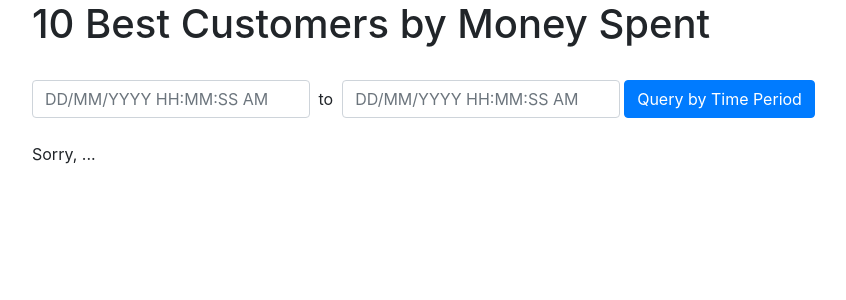
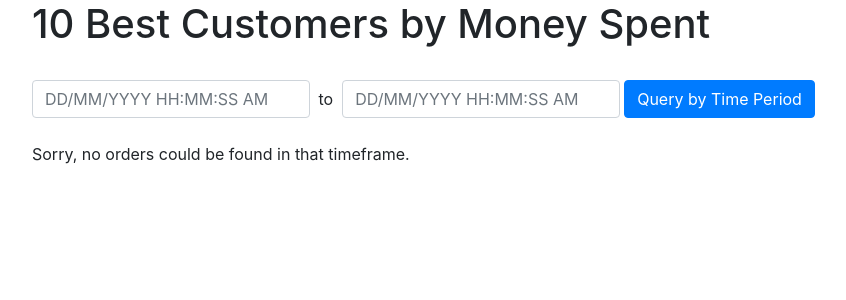
Before and after one commit to Jsvcycling/njit_cs631_project, a Flask app: page /statistics/best_customers in a window 1280 px wide. Shown: the part 56-356 px from the top of the page, without its empty margins (53-899 px from the left). Run offline with Flask 2, Linux system fonts and the light colour scheme; parts of the project's set-up code (start-up, migrations or seed data) failed here and were passed over; some libraries are stand-ins or nearby versions.

Commit message:
Added proper error message to best customer statistic.

```diff
--- a/templates/statistics/best_customers.html
+++ b/templates/statistics/best_customers.html
@@ -34,6 +34,6 @@
       </tbody>
     </table>
   {% else %}
-    <p>Sorry, ...</p>
+    <p>Sorry, no orders could be found in that timeframe.</p>
   {% endif %}
 {% endblock %}
```
